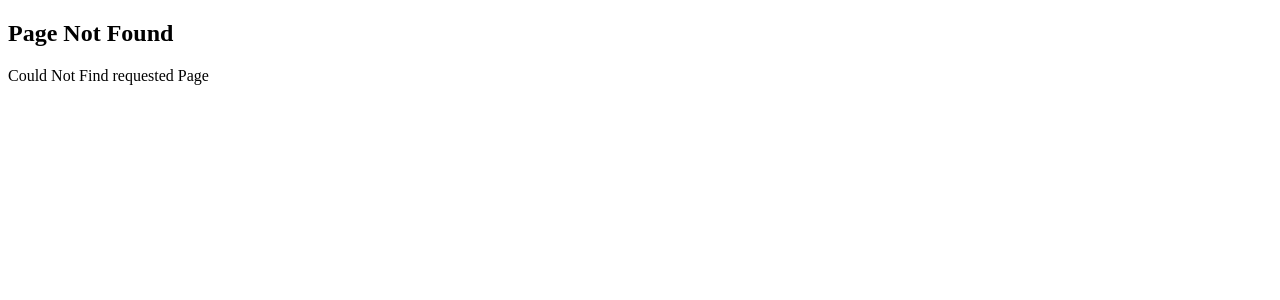
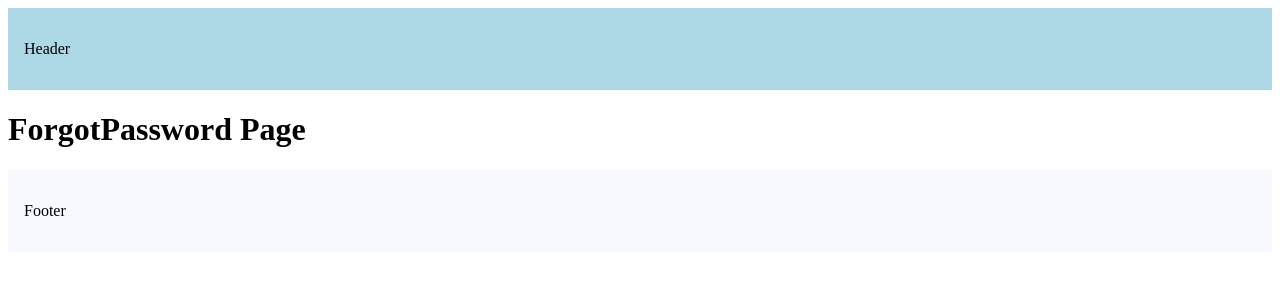
Before and after one commit to PooyaPayvar21/next-app-volution, a Next.js app: page /forgot-password in a window 1280 px wide. Before the commit this address had no page. Shown: the top 300 px of the page. Built offline with nearby package versions, Linux system fonts and the light colour scheme.

Commit message:
auth + nested Layout

```diff
--- /dev/null
+++ b/src/app/(auth)/forgot-password/page.tsx
@@ -0,0 +1,3 @@
+export default function ForgotPassword() {
+    return <h1>ForgotPassword Page</h1>
+}
--- /dev/null
+++ b/src/app/(auth)/login/page.tsx
@@ -0,0 +1,3 @@
+export default function Login() {
+    return <h1>Login Page</h1>
+}
--- /dev/null
+++ b/src/app/(auth)/register/page.tsx
@@ -0,0 +1,3 @@
+export default function Register() {
+    return <h1>Register Page</h1>
+}
--- /dev/null
+++ b/src/app/_lib/page.tsx
@@ -0,0 +1,3 @@
+export default function PrivateRoute() {
+    return <h1>You cannot view this in the browser</h1>
+}
--- a/src/app/layout.tsx
+++ b/src/app/layout.tsx
@@ -10,7 +10,13 @@ export default function RootLayout({
 }) {
   return (
     <html lang="en">
-      <body>{children}</body>
+      <body>
+        <header style={{ backgroundColor: 'lightblue', padding: '1rem' }}><p>Header</p></header>
+        {children}
+        <footer style={{ backgroundColor: 'ghostwhite', padding: '1rem' }}>
+          <p>Footer</p>
+        </footer>
+      </body>
     </html>
   );
 }
```
Also changed, not shown: src/app/products/[productId]/layout.tsx (added, +10 -0 lines), src/app/_lib/fomat-date.ts (added).
